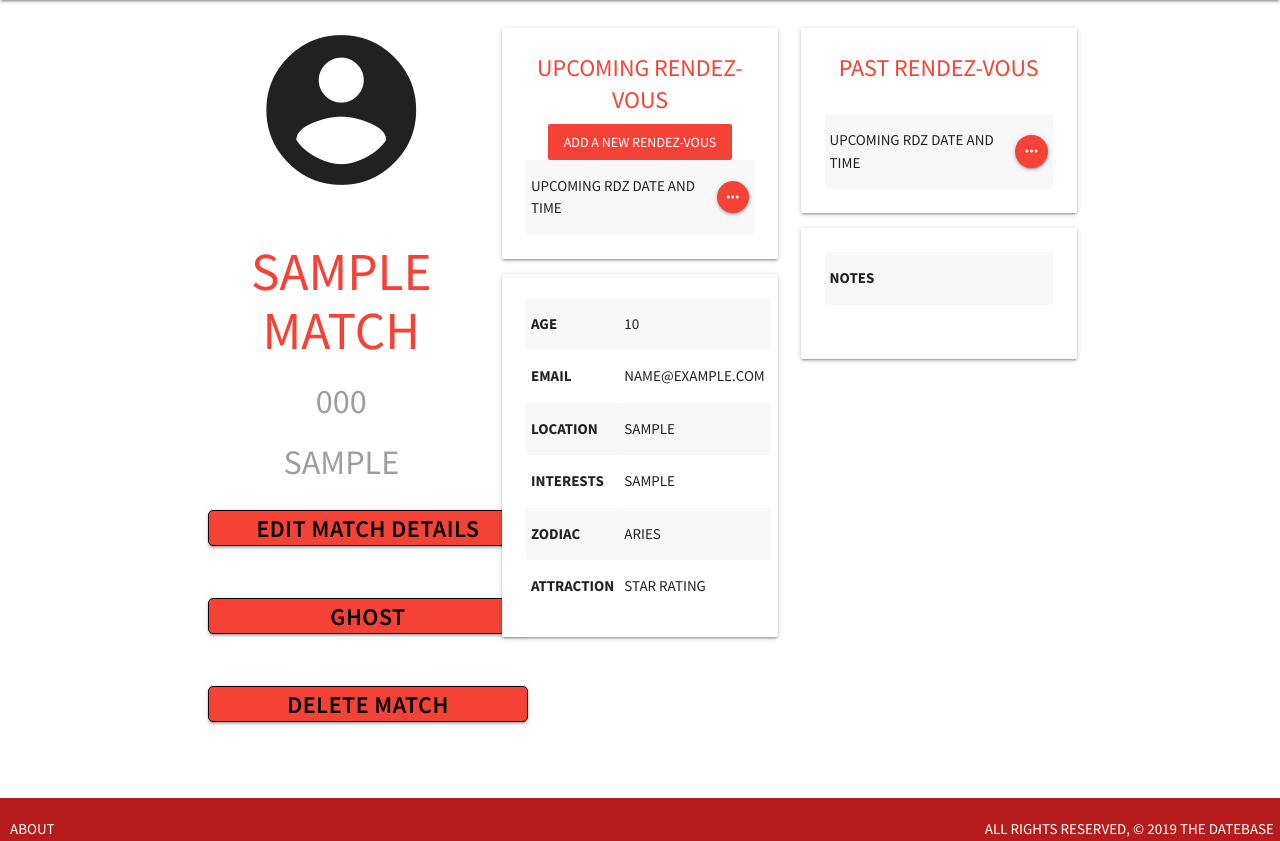
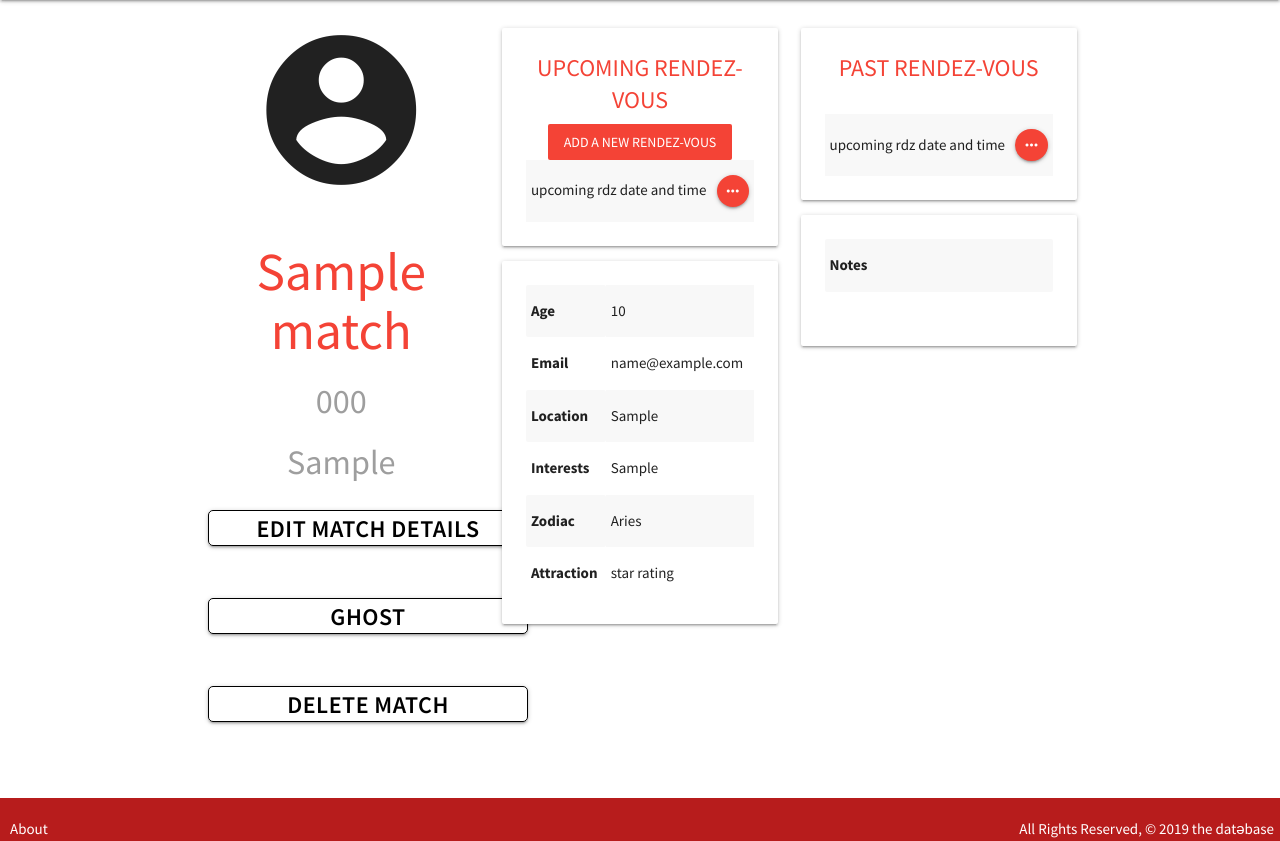
Before and after one commit to daparducci/datebase, a Django app: page /matches/1 in a window 1280 px wide. Shown: the part 64-905 px from the top of the page. Run offline with Django 3.2, Linux system fonts and the light colour scheme; tables that the repository leaves empty hold one stand-in row (values such as "Sample post"); lists and menus that the app fills with data are empty.

Commit message:
minor css changes

```diff
--- a/main_app/static/css/style.css
+++ b/main_app/static/css/style.css
@@ -3,11 +3,11 @@ body {
     min-height: 100vh;
     flex-direction: column;
     font-family: 'Source Sans Pro', sans-serif;
-    text-transform: uppercase;
 }
 
 main.container {
-    margin: 20px auto !important;
+    margin: 20px auto;
+    flex: 1 0 auto;
 }
 
 footer {
--- a/main_app/templates/about.html
+++ b/main_app/templates/about.html
@@ -1,12 +1,12 @@
 {% extends 'base.html' %}
 {% block content %}
 
-<img height="100vh" src="../static/images/Datebase Logo.png" alt="datebase logo">
+<img height="100vw" src="../static/images/Datebase Logo.png" alt="datebase logo">
 <p>helping singles tackle the messy world of dating</p>
 <br>
 
 <p>
-Introducing a web platform where users can store their dating contacts and
+The dat&#477;base is a web platform where users can store their dating contacts and
 track their dating activity in one convenient place.
 </p>
 
--- a/main_app/templates/base.html
+++ b/main_app/templates/base.html
@@ -37,7 +37,7 @@
         <div class="left">
             <a class="white-text" style="margin: 0 10px" href="{% url 'about' %}">About</a>
         </div>
-        All Rights Reserved, &copy; 2019 the datebase &nbsp;
+        All Rights Reserved, &copy; 2019 the dat&#477;base &nbsp;
         <br>
     </footer>
 </body>
--- a/main_app/templates/main_app/match_detail.html
+++ b/main_app/templates/main_app/match_detail.html
@@ -10,15 +10,15 @@
             <h2 class="red-text">{{ match.name }}</h2>
             <h4 class="grey-text">{{ match.phone }}</h4>
             <h4 class="grey-text darken-4">{{ match.meet }}</h4>
-        </div>
-        <div class="row center-align">
-            <a class="btn red text-white" href="">Edit Match Details</a>
-        </div>
-        <div class="row center-align">
-            <a class="btn red text-white" href="">Ghost</a>
-        </div>
-        <div class="row center-align">
-            <a class="btn red text-white" href="">Delete Match</a>
+            <div class="row">
+                <a class="btn" href="">Edit Match Details</a>
+            </div>
+            <div class="row">
+                <a class="btn" href="">Ghost</a>
+            </div>
+            <div class="row">
+                <a class="btn" href="">Delete Match</a>
+            </div>
         </div>
     </div>
     <div class="col s12 m12 l4">
```
